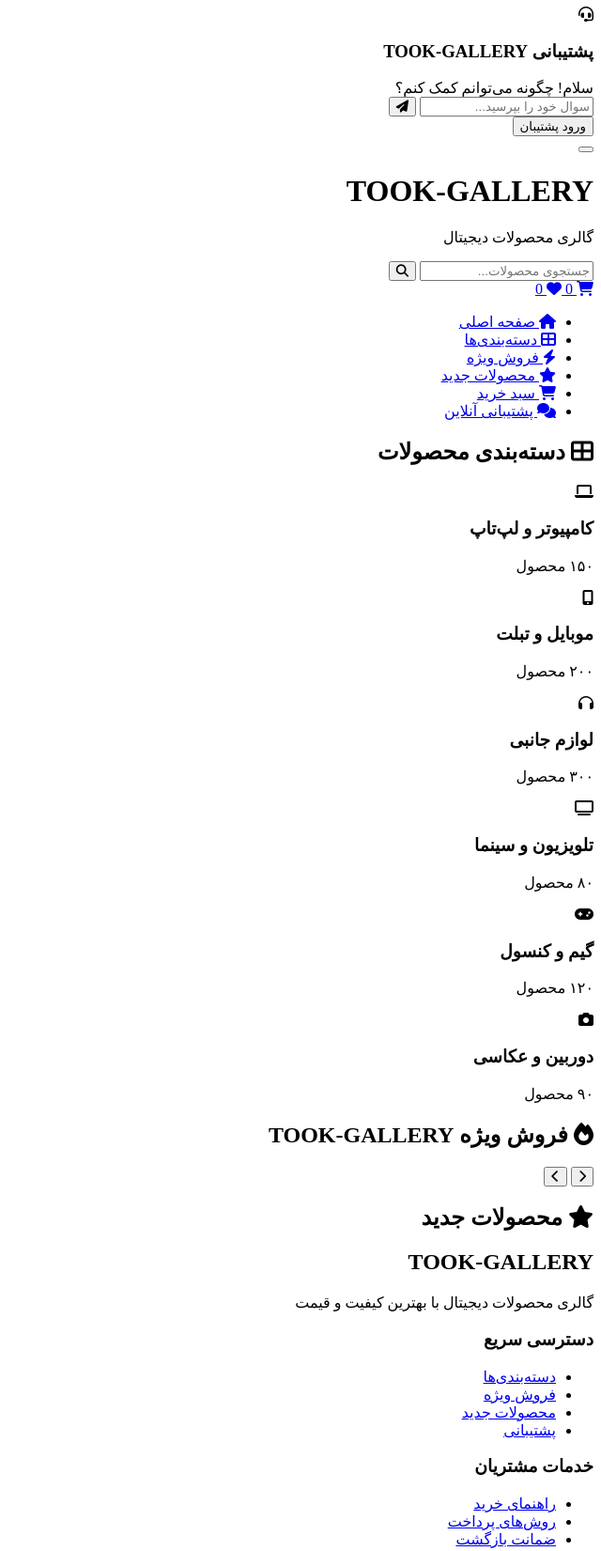
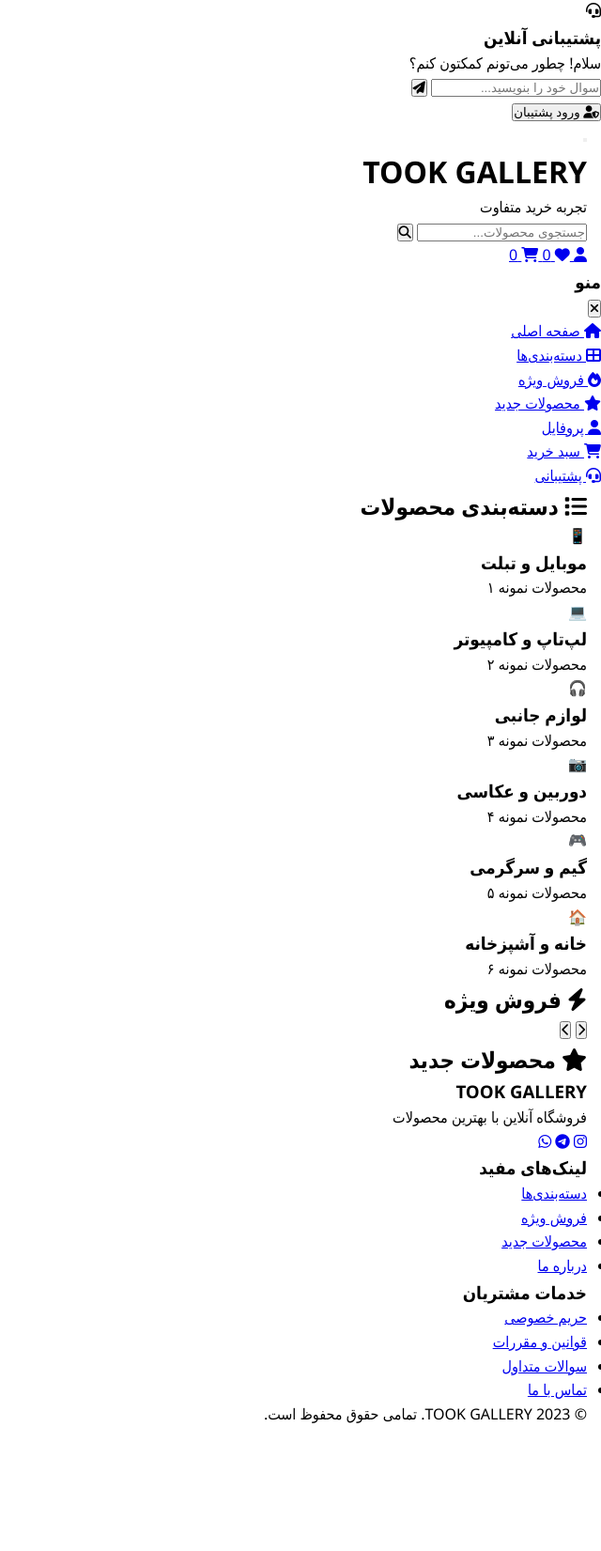
Before and after one commit to somaieerfani1360-ops/TOOK-GALLERY, a plain HTML site: page index.html in a window 1280 px wide. Shown: the part 1-1652 px from the top of the page at 94% size, without its empty margins (640-1280 px from the left). After the commit the page ends 1519 px from the top, so only its background shows below. Drawn offline with Linux system fonts and the light colour scheme; a script that the page names is missing.

Commit message:
Update index.html

```diff
--- a/index.html
+++ b/index.html
@@ -3,195 +3,209 @@
 <head>
     <meta charset="UTF-8">
     <meta name="viewport" content="width=device-width, initial-scale=1.0">
-    <title>TOOK-GALLERY - فروشگاه آنلاین</title>
-    <link rel="stylesheet" href="styles/main.css">
-    <link rel="stylesheet" href="styles/responsive.css">
+    <title>TOOK GALLERY - فروشگاه آنلاین</title>
+    <link rel="stylesheet" href="css/style.css">
+    <link rel="stylesheet" href="css/responsive.css">
     <link rel="stylesheet" href="https://cdnjs.cloudflare.com/ajax/libs/font-awesome/6.4.0/css/all.min.css">
     <link href="https://fonts.googleapis.com/css2?family=Vazirmatn:wght@300;400;500;600;700&display=swap" rel="stylesheet">
 </head>
 <body>
-    <!-- دایره پشتیبان -->
+    <!-- Support Circle -->
     <div class="support-circle" id="supportCircle">
         <i class="fas fa-headset"></i>
         <div class="support-menu" id="supportMenu">
-            <h3>پشتیبانی TOOK-GALLERY</h3>
-            <div class="support-chat" id="supportChat">
-                <div class="chat-messages">
-                    <div class="message admin">سلام! چگونه می‌توانم کمک کنم؟</div>
+            <h3>پشتیبانی آنلاین</h3>
+            <div class="chat-container" id="chatBox">
+                <div class="chat-messages" id="chatMessages">
+                    <div class="message admin">سلام! چطور می‌تونم کمکتون کنم؟</div>
                 </div>
                 <div class="chat-input">
-                    <input type="text" id="userMessage" placeholder="سوال خود را بپرسید...">
-                    <button id="sendMessage"><i class="fas fa-paper-plane"></i></button>
+                    <input type="text" id="userQuestion" placeholder="سوال خود را بنویسید...">
+                    <button id="sendBtn"><i class="fas fa-paper-plane"></i></button>
                 </div>
             </div>
-            <button class="admin-login-btn" id="adminLoginBtn">ورود پشتیبان</button>
+            <button class="admin-access-btn" onclick="location.href='admin-login.html'">
+                <i class="fas fa-user-shield"></i> ورود پشتیبان
+            </button>
         </div>
     </div>
 
-    <!-- نوار بالایی -->
+    <!-- Header -->
     <header class="header">
         <div class="container">
             <div class="header-content">
-                <!-- منو همبرگر -->
-                <button class="hamburger-menu" id="hamburgerMenu">
+                <!-- Hamburger Menu -->
+                <button class="hamburger" id="hamburgerBtn">
                     <span></span>
                     <span></span>
                     <span></span>
                 </button>
 
-                <!-- لوگو -->
+                <!-- Logo -->
                 <div class="logo">
-                    <h1><span class="logo-text">TOOK</span>-<span class="logo-text">GALLERY</span></h1>
-                    <p class="logo-subtitle">گالری محصولات دیجیتال</p>
+                    <h1>TOOK GALLERY</h1>
+                    <p class="tagline">تجربه خرید متفاوت</p>
                 </div>
 
-                <!-- جستجو -->
-                <div class="search-box">
+                <!-- Search Box -->
+                <div class="search-container">
                     <input type="text" id="searchInput" placeholder="جستجوی محصولات...">
                     <button id="searchBtn"><i class="fas fa-search"></i></button>
                 </div>
 
-                <!-- آیکون‌های کاربر -->
+                <!-- User Actions -->
                 <div class="user-actions">
-                    <a href="cart.html" class="cart-icon" id="cartIcon">
+                    <a href="profile.html" class="profile-btn" id="profileBtn">
+                        <i class="fas fa-user"></i>
+                    </a>
+                    <a href="#" class="wishlist-btn" id="wishlistBtn">
+                        <i class="fas fa-heart"></i>
+                        <span class="badge" id="wishlistCount">0</span>
+                    </a>
+                    <a href="cart.html" class="cart-btn" id="cartBtn">
                         <i class="fas fa-shopping-cart"></i>
-                        <span class="cart-count" id="cartCount">0</span>
-                    </a>
-                    <a href="#" class="wishlist-icon" id="wishlistIcon">
-                        <i class="fas fa-heart"></i>
-                        <span class="wishlist-count" id="wishlistCount">0</span>
+                        <span class="badge" id="cartCount">0</span>
                     </a>
                 </div>
             </div>
         </div>
 
-        <!-- منو همبرگر بازشونده -->
-        <nav class="mobile-nav" id="mobileNav">
-            <ul>
+        <!-- Mobile Menu -->
+        <nav class="mobile-menu" id="mobileMenu">
+            <div class="menu-header">
+                <h3>منو</h3>
+                <button class="close-menu" id="closeMenuBtn"><i class="fas fa-times"></i></button>
+            </div>
+            <ul class="menu-items">
                 <li><a href="index.html"><i class="fas fa-home"></i> صفحه اصلی</a></li>
                 <li><a href="#categories"><i class="fas fa-th-large"></i> دسته‌بندی‌ها</a></li>
-                <li><a href="#special-offers"><i class="fas fa-bolt"></i> فروش ویژه</a></li>
+                <li><a href="#special-offers"><i class="fas fa-fire"></i> فروش ویژه</a></li>
                 <li><a href="#new-products"><i class="fas fa-star"></i> محصولات جدید</a></li>
+                <li><a href="profile.html"><i class="fas fa-user"></i> پروفایل</a></li>
                 <li><a href="cart.html"><i class="fas fa-shopping-cart"></i> سبد خرید</a></li>
-                <li><a href="#support" class="open-support"><i class="fas fa-comments"></i> پشتیبانی آنلاین</a></li>
+                <li><a href="#" class="open-chat"><i class="fas fa-headset"></i> پشتیبانی</a></li>
             </ul>
         </nav>
     </header>
 
+    <!-- Main Content -->
     <main class="main-content">
         <div class="container">
-            <!-- دسته‌بندی محصولات -->
+            <!-- Categories Section -->
             <section class="categories-section" id="categories">
                 <h2 class="section-title">
-                    <i class="fas fa-th-large"></i>
+                    <i class="fas fa-list"></i>
                     دسته‌بندی محصولات
                 </h2>
                 <div class="categories-grid">
-                    <div class="category-card" data-category="1">
-                        <div class="category-icon"><i class="fas fa-laptop"></i></div>
-                        <h3>کامپیوتر و لپ‌تاپ</h3>
-                        <p>۱۵۰ محصول</p>
+                    <div class="category-card" onclick="filterCategory('cat1')">
+                        <div class="category-icon">📱</div>
+                        <h3>موبایل و تبلت</h3>
+                        <p>محصولات نمونه ۱</p>
                     </div>
-                    <div class="category-card" data-category="2">
-                        <div class="category-icon"><i class="fas fa-mobile-alt"></i></div>
-                        <h3>موبایل و تبلت</h3>
-                        <p>۲۰۰ محصول</p>
+                    <div class="category-card" onclick="filterCategory('cat2')">
+                        <div class="category-icon">💻</div>
+                        <h3>لپ‌تاپ و کامپیوتر</h3>
+                        <p>محصولات نمونه ۲</p>
                     </div>
-                    <div class="category-card" data-category="3">
-                        <div class="category-icon"><i class="fas fa-headphones"></i></div>
+                    <div class="category-card" onclick="filterCategory('cat3')">
+                        <div class="category-icon">🎧</div>
                         <h3>لوازم جانبی</h3>
-                        <p>۳۰۰ محصول</p>
+                        <p>محصولات نمونه ۳</p>
                     </div>
-                    <div class="category-card" data-category="4">
-                        <div class="category-icon"><i class="fas fa-tv"></i></div>
-                        <h3>تلویزیون و سینما</h3>
-                        <p>۸۰ محصول</p>
+                    <div class="category-card" onclick="filterCategory('cat4')">
+                        <div class="category-icon">📷</div>
+                        <h3>دوربین و عکاسی</h3>
+                        <p>محصولات نمونه ۴</p>
                     </div>
-                    <div class="category-card" data-category="5">
-                        <div class="category-icon"><i class="fas fa-gamepad"></i></div>
-                        <h3>گیم و کنسول</h3>
-                        <p>۱۲۰ محصول</p>
+                    <div class="category-card" onclick="filterCategory('cat5')">
+                        <div class="category-icon">🎮</div>
+                        <h3>گیم و سرگرمی</h3>
+                        <p>محصولات نمونه ۵</p>
                     </div>
-                    <div class="category-card" data-category="6">
-                        <div class="category-icon"><i class="fas fa-camera"></i></div>
-                        <h3>دوربین و عکاسی</h3>
-                        <p>۹۰ محصول</p>
+                    <div class="category-card" onclick="filterCategory('cat6')">
+                        <div class="category-icon">🏠</div>
+                        <h3>خانه و آشپزخانه</h3>
+                        <p>محصولات نمونه ۶</p>
                     </div>
                 </div>
             </section>
 
-            <!-- فروش ویژه (کشویی) -->
+            <!-- Special Offers Slider -->
             <section class="special-offers-section" id="special-offers">
                 <div class="section-header">
                     <h2 class="section-title">
-                        <i class="fas fa-fire"></i>
-                        فروش ویژه TOOK-GALLERY
+                        <i class="fas fa-bolt"></i>
+                        فروش ویژه
                     </h2>
                     <div class="slider-controls">
-                        <button class="slider-prev" id="specialPrev">
+                        <button class="slider-btn prev-btn" id="prevBtn">
                             <i class="fas fa-chevron-right"></i>
                         </button>
-                        <button class="slider-next" id="specialNext">
+                        <button class="slider-btn next-btn" id="nextBtn">
                             <i class="fas fa-chevron-left"></i>
                         </button>
                     </div>
                 </div>
-                <div class="special-offers-slider">
                 <div class="slider-container">
-                        <div class="slider-track" id="specialSliderTrack">
-                            <!-- محصولات فروش ویژه -->
-                        </div>
+                    <div class="slider-track" id="sliderTrack">
+                        <!-- Products will be loaded here by JavaScript -->
                     </div>
                 </div>
             </section>
 
-            <!-- محصولات جدید -->
+            <!-- New Products -->
             <section class="new-products-section" id="new-products">
                 <h2 class="section-title">
                     <i class="fas fa-star"></i>
                     محصولات جدید
                 </h2>
-                <div class="products-grid">
-                    <!-- محصولات جدید -->
+                <div class="products-grid" id="newProductsGrid">
+                    <!-- New products will be loaded here -->
                 </div>
             </section>
         </div>
     </main>
 
+    <!-- Footer -->
     <footer class="footer">
         <div class="container">
             <div class="footer-content">
-                <div class="footer-brand">
-                    <h2>TOOK-GALLERY</h2>
-                    <p>گالری محصولات دیجیتال با بهترین کیفیت و قیمت</p>
+                <div class="footer-section">
+                    <h3>TOOK GALLERY</h3>
+                    <p>فروشگاه آنلاین با بهترین محصولات</p>
+                    <div class="social-links">
+                        <a href="#"><i class="fab fa-instagram"></i></a>
+                        <a href="#"><i class="fab fa-telegram"></i></a>
+                        <a href="#"><i class="fab fa-whatsapp"></i></a>
                     </div>
-                <div class="footer-links">
-                    <div class="footer-column">
-                        <h3>دسترسی سریع</h3>
+                </div>
+                <div class="footer-section">
+                    <h3>لینک‌های مفید</h3>
                     <ul>
                         <li><a href="#categories">دسته‌بندی‌ها</a></li>
                         <li><a href="#special-offers">فروش ویژه</a></li>
                         <li><a href="#new-products">محصولات جدید</a></li>
-                            <li><a href="#support">پشتیبانی</a></li>
+                        <li><a href="#">درباره ما</a></li>
                     </ul>
                 </div>
-                    <div class="footer-column">
+                <div class="footer-section">
                     <h3>خدمات مشتریان</h3>
                     <ul>
-                            <li><a href="#">راهنمای خرید</a></li>
-                            <li><a href="#">روش‌های پرداخت</a></li>
-                            <li><a href="#">ضمانت بازگشت</a></li>
                         <li><a href="#">حریم خصوصی</a></li>
+                        <li><a href="#">قوانین و مقررات</a></li>
+                        <li><a href="#">سوالات متداول</a></li>
+                        <li><a href="#">تماس با ما</a></li>
                     </ul>
                 </div>
             </div>
-            </div>
-            <div class="footer-bottom">
-                <p>© 2023 TOOK-GALLERY. تمامی حقوق محفوظ است.</p>
+            <div class="copyright">
+                <p>© 2023 TOOK GALLERY. تمامی حقوق محفوظ است.</p>
             </div>
         </div>
     </footer>
 
+    <script src="js/products.js"></script>
     <script src="js/main.js"></script>
 </body>
 </html>
```
Lines whose indentation alone changed are shown as unchanged.
